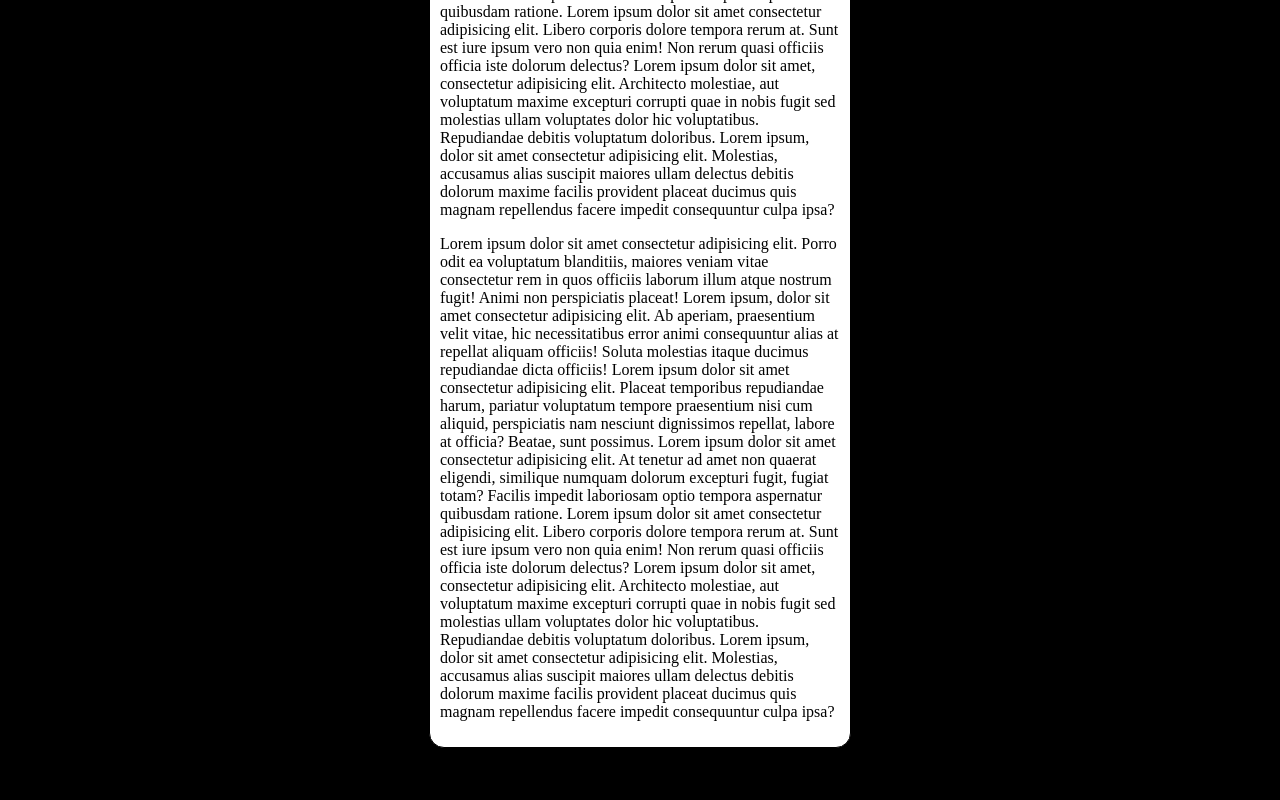
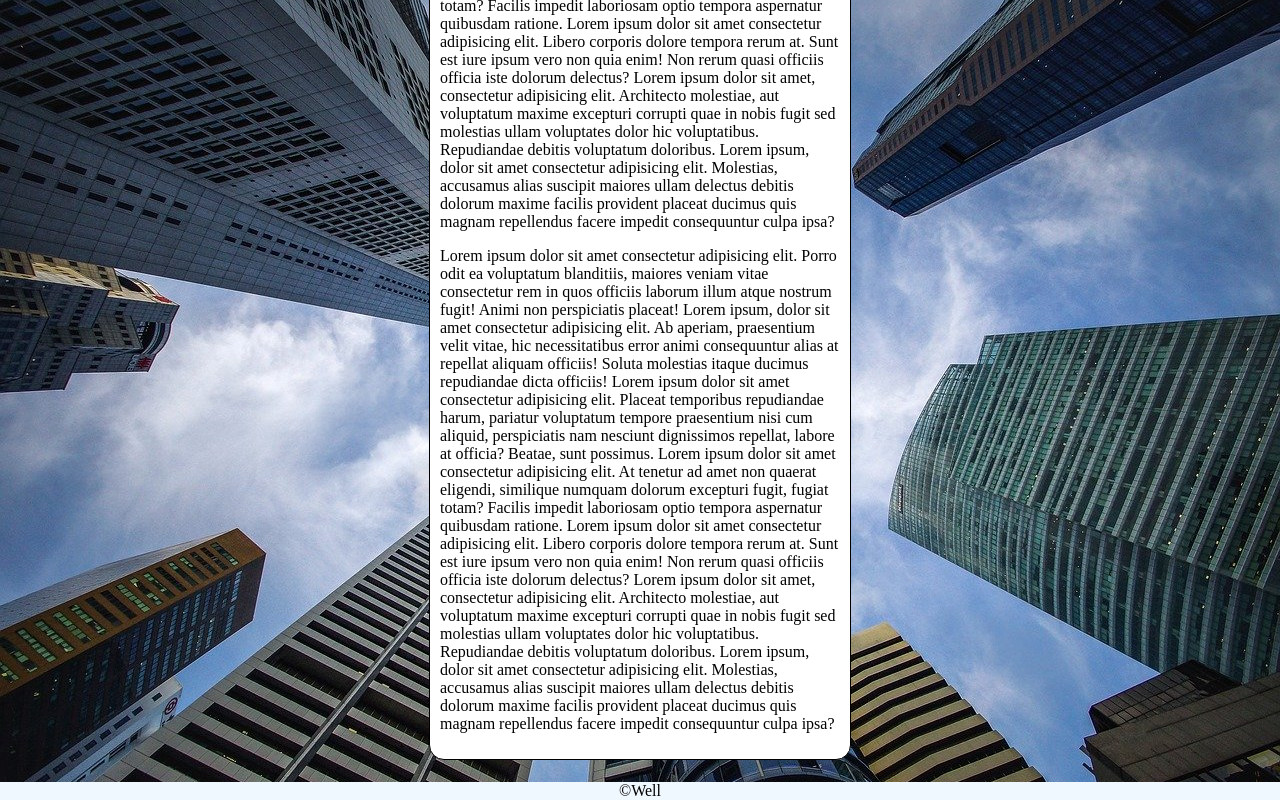
Before and after one commit to wellcostadev/html-css, a plain HTML site: page ex022/fundo006.html in a window 1280 px wide. Shown: the part 868-1668 px from the top of the page. Before the commit the page ends 1616 px from the top, so only its background shows below. Drawn offline with Linux system fonts and the light colour scheme.

Commit message:
update ex022

```diff
--- a/ex022/fundo006.html
+++ b/ex022/fundo006.html
@@ -3,26 +3,37 @@
 <head>
     <meta charset="UTF-8">
     <meta name="viewport" content="width=device-width, initial-scale=1.0">
-    <title>Document</title>
+    <title>Fundo fixo de tela</title>
     <style>
         body{
             height: 100vh;
+            /*
             background-color: black;
             background-image: url(imagens/wallpaper002.jpg);
             background-position: center center;
             background-repeat: no-repeat;
             background-size: cover;
+            background-attachment: fixed;
+            */
+
+            background: black url(imagens/wallpaper002.jpg) center center no-repeat fixed;
+            background-size: cover;
         }
 
         main{
             background-color: white;
-            width: 400px;
+            max-width: 400px;
             padding: 10px;
-            margin: auto;
+            margin: 20px auto 30px auto;
             border: 1px solid black;
             border-radius: 15px;
         }
 
+        footer{
+            text-align: center;
+            background-color: aliceblue;
+            margin: -8px;
+        }
     </style>
 </head>
 <body>
@@ -47,5 +58,8 @@
             Lorem ipsum, dolor sit amet consectetur adipisicing elit. Molestias, accusamus alias suscipit maiores ullam delectus debitis dolorum maxime facilis provident placeat ducimus quis magnam repellendus facere impedit consequuntur culpa ipsa?
         </p>
     </main>
+    <footer>
+        <p>&copy;Well</p>
+    </footer>
 </body>
 </html>
```
